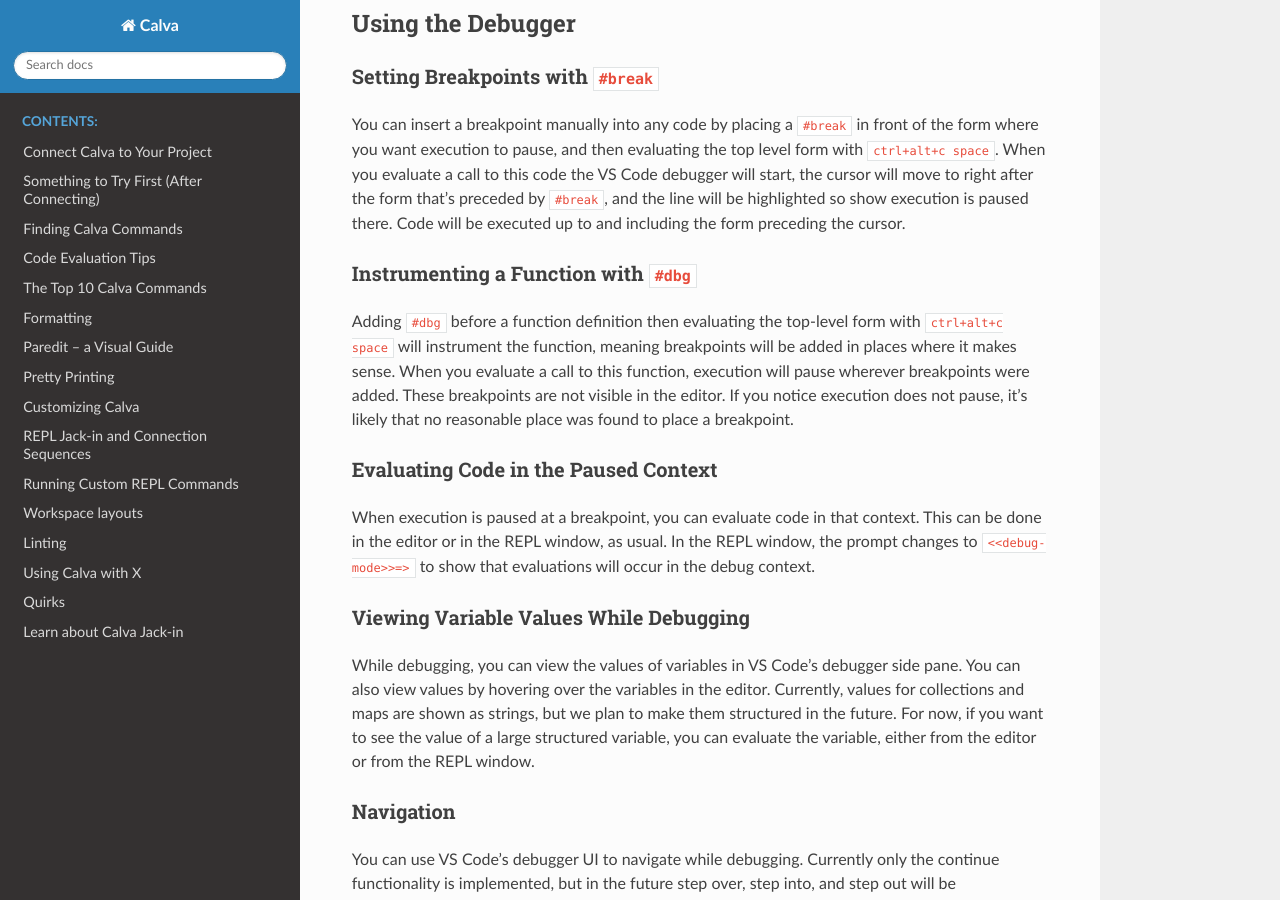
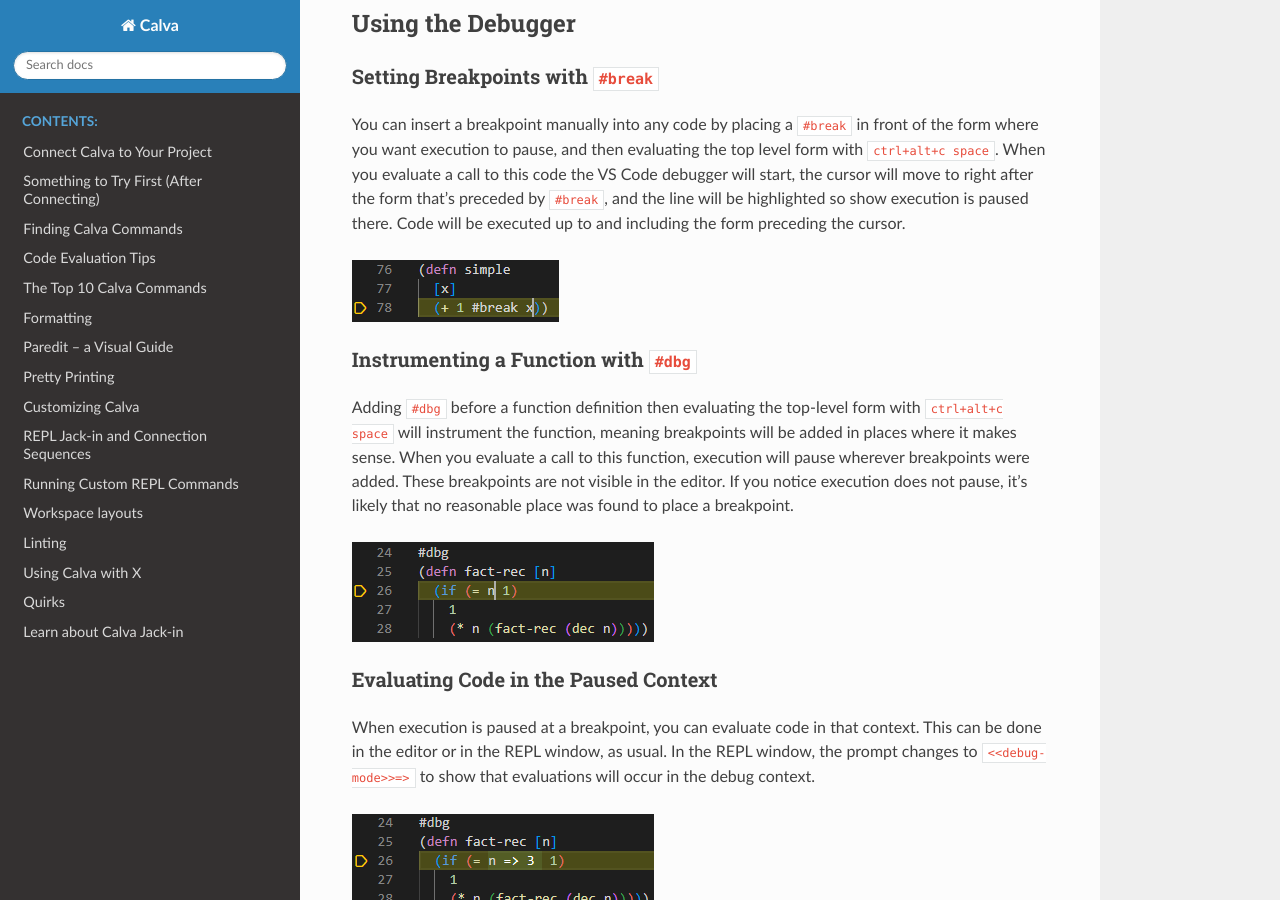
Before and after one commit to BetterThanTomorrow/calva, a Sphinx documentation site: the page built from docs/readthedocs/source/debugger.md, in a window 1280 px wide and 900 px high, scrolled down 417 px. Built offline with Sphinx 7.4.7 and the Read the Docs theme 2.0.0, drawn with Linux system fonts in a browser that asks for light colours.

Commit message:
Add images to debugger doc

```diff
--- a/docs/readthedocs/source/debugger.md
+++ b/docs/readthedocs/source/debugger.md
@@ -12,21 +12,33 @@
 
 You can insert a breakpoint manually into any code by placing a `#break` in front of the form where you want execution to pause, and then evaluating the top level form with `ctrl+alt+c space`. When you evaluate a call to this code the VS Code debugger will start, the cursor will move to right after the form that's preceded by `#break`, and the line will be highlighted so show execution is paused there. Code will be executed up to and including the form preceding the cursor.
 
+![Setting a breakpoint with #break](_static/images/debugger/break.png)
+
 ### Instrumenting a Function with `#dbg`
 
 Adding `#dbg` before a function definition then evaluating the top-level form with `ctrl+alt+c space` will instrument the function, meaning breakpoints will be added in places where it makes sense. When you evaluate a call to this function, execution will pause wherever breakpoints were added. These breakpoints are not visible in the editor. If you notice execution does not pause, it's likely that no reasonable place was found to place a breakpoint.
+
+![Setting a breakpoint with #dbg](_static/images/debugger/dbg.png)
 
 ### Evaluating Code in the Paused Context
 
 When execution is paused at a breakpoint, you can evaluate code in that context. This can be done in the editor or in the REPL window, as usual. In the REPL window, the prompt changes to `<<debug-mode>>=>` to show that evaluations will occur in the debug context.
 
+![Evaluating code in the paused context via the editor](_static/images/debugger/eval-editor.png)
+
+![Evaluating code in the paused context via the repl window](_static/images/debugger/eval-repl-window.png)
+
 ### Viewing Variable Values While Debugging
 
 While debugging, you can view the values of variables in VS Code's debugger side pane. You can also view values by hovering over the variables in the editor. Currently, values for collections and maps are shown as strings, but we plan to make them structured in the future. For now, if you want to see the value of a large structured variable, you can evaluate the variable, either from the editor or from the REPL window.
 
+![Viewing variable values in the side pane](_static/images/debugger/viewing-variable-values.png)
+
 ### Navigation
 
 You can use VS Code's debugger UI to navigate while debugging. Currently only the continue functionality is implemented, but in the future step over, step into, and step out will be implemented as well. Clicking the step buttons currently does nothing. Also, clicking restart does nothing, since this functionality does not make sense for our debugger.
+
+![VS Code's debugger navigation buttons](_static/images/debugger/navigation-buttons.png)
 
 ## Features
 
```
Also changed, not shown: docs/readthedocs/source/_static/images/debugger/break.png (added), docs/readthedocs/source/_static/images/debugger/dbg.png (added), docs/readthedocs/source/_static/images/debugger/eval-editor.png (added), docs/readthedocs/source/_static/images/debugger/eval-repl-window.png (added), docs/readthedocs/source/_static/images/debugger/navigation-buttons.png (added), docs/readthedocs/source/_static/images/debugger/viewing-variable-values.png (added).
